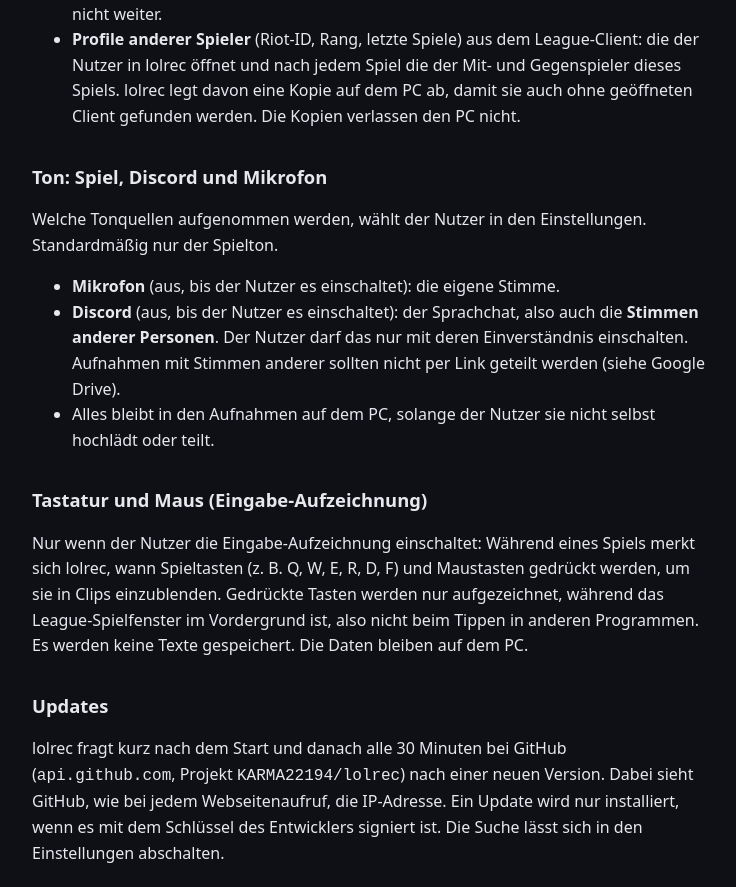
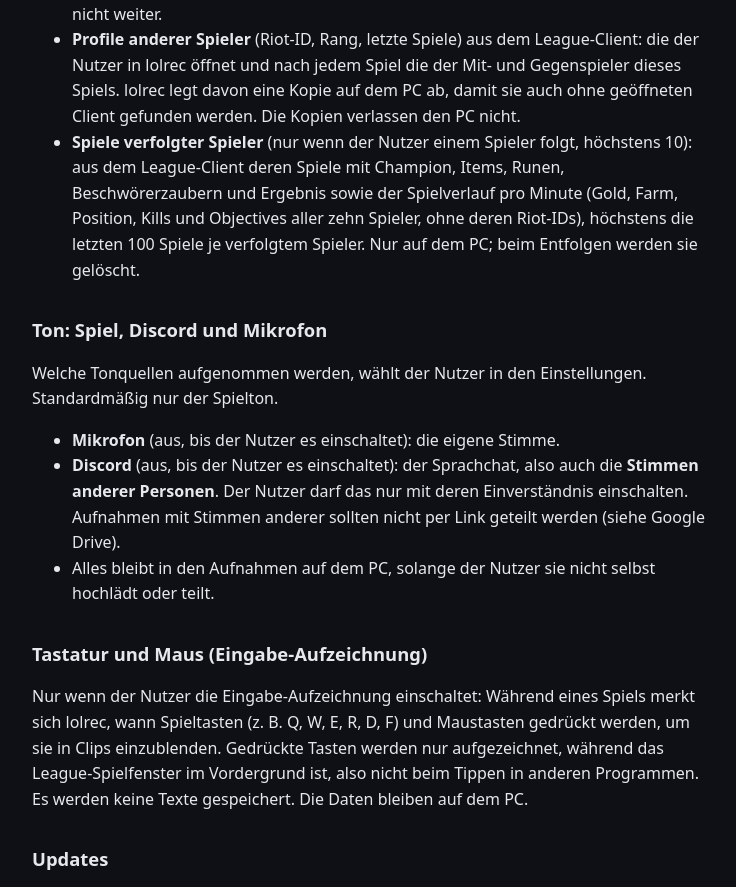
Before and after one commit to KARMA22194/lolrec, a plain HTML site: page privacy.html in a window 1280 px wide. Shown: the part 987-1874 px from the top of the page, without its empty margins (268-1004 px from the left). Drawn offline with Linux system fonts and the light colour scheme.

Commit message:
Privacy: games of followed players with their timelines

```diff
--- a/privacy.html
+++ b/privacy.html
@@ -44,6 +44,10 @@
     <li><b>Profile anderer Spieler</b> (Riot-ID, Rang, letzte Spiele) aus dem League-Client: die der Nutzer in lolrec
       öffnet und nach jedem Spiel die der Mit- und Gegenspieler dieses Spiels. lolrec legt davon eine Kopie auf dem PC
       ab, damit sie auch ohne geöffneten Client gefunden werden. Die Kopien verlassen den PC nicht.</li>
+    <li><b>Spiele verfolgter Spieler</b> (nur wenn der Nutzer einem Spieler folgt, höchstens 10): aus dem
+      League-Client deren Spiele mit Champion, Items, Runen, Beschwörerzaubern und Ergebnis sowie der Spielverlauf
+      pro Minute (Gold, Farm, Position, Kills und Objectives aller zehn Spieler, ohne deren Riot-IDs), höchstens die
+      letzten 100 Spiele je verfolgtem Spieler. Nur auf dem PC; beim Entfolgen werden sie gelöscht.</li>
   </ul>
 
   <h2>Ton: Spiel, Discord und Mikrofon</h2>
```
